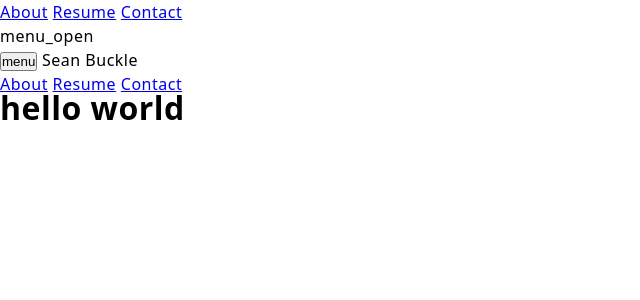
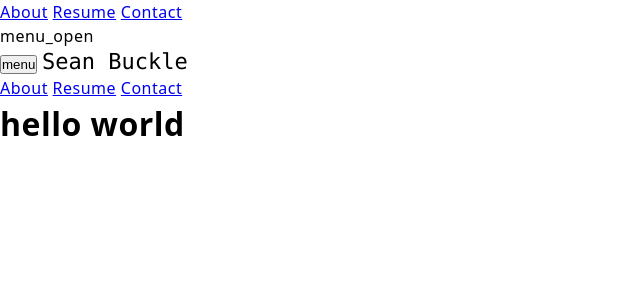
Before and after one commit to seanbuckle/seanbuckle.com, a Jekyll site: the page built from index.html, in a window 1280 px wide. Shown: the top 300 px of the page, without its empty margins (0-640 px from the left). Built offline with Jekyll 4.4.1, drawn with Linux system fonts in a browser that asks for light colours; the list of posts is cut into pages by our own code.

Commit message:
header brand text

```diff
--- a/_sass/main.scss
+++ b/_sass/main.scss
@@ -7,12 +7,6 @@ $text-monospace: ui-monospace, Menlo, Monaco, "Cascadia Mono", "Segoe UI Mono",
   margin:0;
   box-sizing: border-box;
 }
-:root{
-  $color-primary: 205,100%;
-  $color-neutral: 0,0%;
-  $text-san-serif: system-ui, -apple-system, BlinkMacSystemFont, "Segoe UI", "Roboto", "Oxygen", "Ubuntu", "Cantarell", "Fira Sans", "Droid Sans", "Helvetica Neue", Arial, sans-serif;
-  $text-monospace: ui-monospace, Menlo, Monaco, "Cascadia Mono", "Segoe UI Mono", "Roboto Mono", "Oxygen Mono", "Ubuntu Monospace", "Source Code Pro","Fira Mono", "Droid Sans Mono", "Courier New", monospace;
-}
 @media (prefers-color-scheme: dark){
   :root{
     --color-primary: hsl($color-primary,50%);
@@ -20,8 +14,22 @@ $text-monospace: ui-monospace, Menlo, Monaco, "Cascadia Mono", "Segoe UI Mono",
   }
 }
 body{
+  display: flex;
+  flex-direction: column;
   font: 400 16px/24px $text-san-serif;
   letter-spacing: 0.5px;
   background-color: var(--color-neutral-98);
   color: var(--color-neutral-0);
 }
+.site-header{
+  width: 100%;
+  height: 64px;
+  align-items: center;
+  &__menu-btn{
+
+  }
+  &__brand{
+    font: 400 22px/28px $text-monospace;
+    letter-spacing: 0px;
+  }
+}
```
